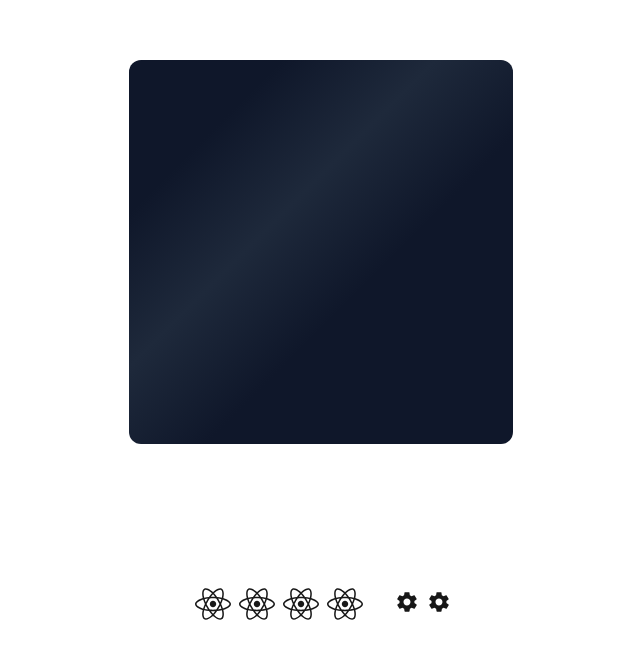
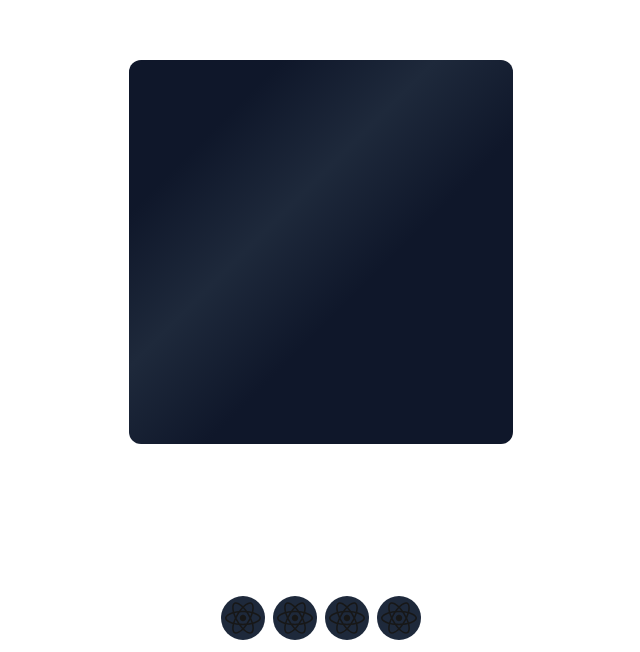
Before and after one commit to georgesohran/portfolio, a Next.js app: page / in a window 1280 px wide. Shown: the part 148-800 px from the top of the page, without its empty margins (319-959 px from the left). Built offline with nearby package versions, Linux system fonts and the light colour scheme.

Commit message:
changing the way dock is positioned

```diff
--- a/components/DockBar.jsx
+++ b/components/DockBar.jsx
@@ -6,57 +6,46 @@ import { FaReact } from "react-icons/fa";
 import { useCallback, useEffect, useRef, useState } from "react";
 
 
-const NavButtonBig = () => {
-
+const DockBackground = (params) => {
+  if(!('isTop' in params)) {
+    // some error handline idk
+  }
+  return (
+    <div style={{
+      bottom: params.isTop ? null : 0,
+      top: params.isTop ? 0 : null
+    }} className="h-5 z-0 fixed bottom-0 left-0 right-0
+      rounded-full border-2 border-slate-500 bg-slate-900">
+    </div>
+  )
 }
 
-
 export default function DockBar(params) {
-  const [offset, setOffset] = useState(null)
-  const [topPos, setTopPos] = useState(false)
-  const ref = useRef(null)
-
-  // handling the change on window size
-  const onWindowResize = useCallback(event => {
-    setOffset((window.innerWidth-ref.current.offsetWidth) / 2)
-  })
-  useEffect(() => {
-    window.addEventListener('resize', onWindowResize)
-    onWindowResize()
-    return () => window.removeEventListener('resize', onWindowResize)
-  }, [onWindowResize])
+  const [isTop, setIsTop] = useState(false)
 
   return (
-    <div ref={ref} className="absolute flex flex-row gap-2" style={{
-      right: offset,
-      bottom: topPos ? null : 16,
-      top: topPos ? 16 : null
-    }}>
-      <div className="p-3 flex flex-row gap-2
-        rounded-full text-4xl
-        border-2 border-white">
-        <div className="hover:text-5xl grow self-end transition-all">
+    <div className={`absolute w-full text-center text-4xl ${isTop? 'top-3' : 'bottom-3'}`} >
+      {/* <DockBackground isTop={isTop}/> */}
+      {/* dock icons */}
+      <div className={`inline-block z-10 mx-1 p-1
+        rounded-full bg-slate-800 hover:text-5xl hover:bg-slate-700 transition-all
+        ${isTop ? 'align-top' : 'align-bottom'}`}>
         <FaReact/>
       </div>
-        <div className="hover:text-5xl grow self-end transition-all ">
+      <div className={`inline-block z-10 mx-1 p-1
+        rounded-full bg-slate-800 hover:text-5xl hover:bg-slate-700 transition-all
+        ${isTop ? 'align-top' : 'align-bottom'}`}>
         <FaReact/>
       </div>
-        <div className="hover:text-5xl grow self-end transition-all ">
+      <div className={`inline-block z-10 mx-1 p-1
+        rounded-full bg-slate-800 hover:text-5xl hover:bg-slate-700 transition-all
+        ${isTop ? 'align-top' : 'align-bottom'}`}>
         <FaReact/>
       </div >
-        <div className="hover:text-5xl grow self-end transition-all ">
+      <div className={`inline-block z-10 mx-1 p-1
+        rounded-full bg-slate-800 hover:text-5xl hover:bg-slate-700 transition-all
+        ${isTop ? 'align-top' : 'align-bottom'}`}>
         <FaReact/>
-        </div>
-      </div>
-      <div className="p-2 flex flex-row gap-2
-        rounded-full text-2xl my-2
-        border-2 border-white">
-        <div>
-          <IoMdSettings/>
-        </div>
-        <div>
-          <IoMdSettings/>
-        </div>
       </div>
     </div>
   )
```
Lines whose indentation alone changed are shown as unchanged.
